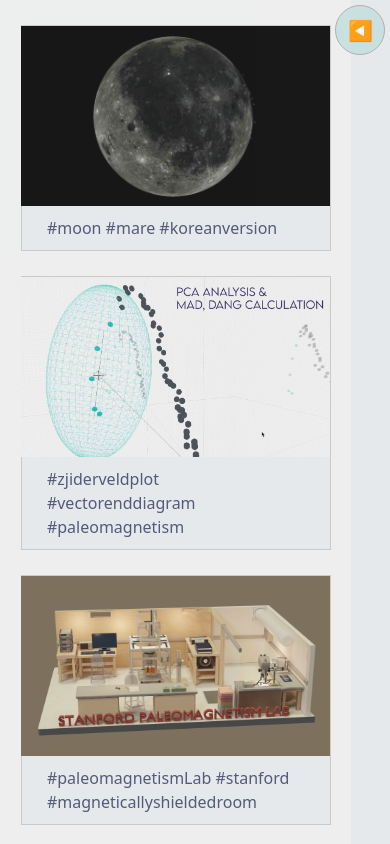
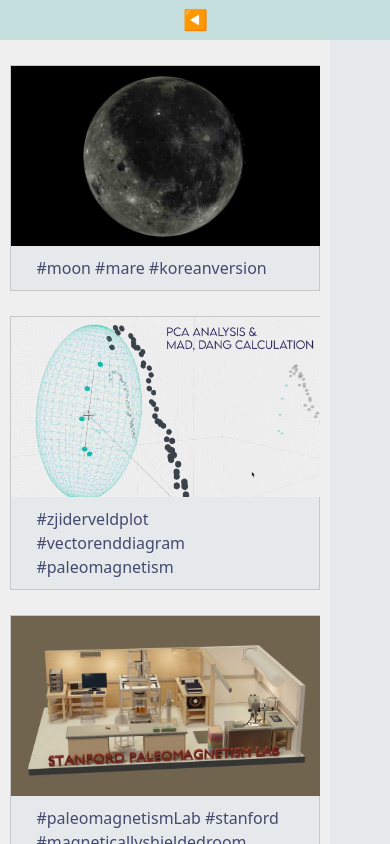
Before and after one commit to jiinjung/jiinjung, a website built with Vite: page src/playground/playground.html in a window 390 px wide. Built offline with nearby package versions, Linux system fonts and the light colour scheme.

Commit message:
add menubar for mobile

```diff
--- a/src/playground/playground.css
+++ b/src/playground/playground.css
@@ -7,30 +7,29 @@
 
 .menubar{
     position: fixed;
-    top: 5px;
-    right: 5px;
-    width: 50px;
-    height: 50px;
-    z-index: 99;
+    /* bottom:0px; */
+    /* right: 5px; */
+    width: 100vw;
+    /* height: 100px; */
+    z-index: 9999;
     background-color: rgb(197, 223, 223);
-    border-radius: 50%;
+    /* border-radius: 5px; */
     overflow: hidden;
     align-items: center;
-    border : 1px solid rgb(169, 169, 169);
-    opacity: 0.9;
+    /* border : 1px solid rgb(169, 169, 169); */
+    opacity: 1;
 }
 
 .menubar_text{
     display: flex;
     flex-direction: column;
-    justify-content: center;
+    justify-content: left;
     text-align: center;
     transition: 0.5s;
-    padding: 10px;
+    padding: 5px;
     font-size: 20px;
-    color: rgb(52, 53, 58);
+    color: rgb(0, 0, 0)
 }
-
 
 .sidenav {
     display: flex;
@@ -115,20 +114,25 @@
 }
 
 
-@media screen and (max-width:420px) {
+@media screen and (max-width:500px) {
+
+    .thumbnail_div{
+        min-width: 310px;
+    }
 
     .sidenav {
-        width: 90vw;
-        min-width: 90vw;
+        margin-top:40px;
+        width: 310px;
         height:100vh;
         position: fixed;
         z-index: 1;
         background-color: #efefef;
         overflow:scroll;
-        opacity: 0.9;
+        opacity: 1;
     }
 
     .appContainer {
+        margin-top:40px;
         margin-left: 0vw;
         position: fixed;
         height:100vh;
--- a/src/playground/playground.html
+++ b/src/playground/playground.html
@@ -11,7 +11,7 @@
 </head>
 <body>
     <div id="menubar" class="menubar" onclick="hideSideNav()">
-        <h1 class ="menubar_text"> ◀️  </h1>
+        <h1 class ="menubar_text"> ◀️ </h1>
     </div>
 
     <div class="sidenav">
@@ -23,7 +23,7 @@
         </div>
         </div>
 
-        <div class="thumbnail_div" onclick="changeContent_src('apps/zjiderveldPlot.html')" >
+        <div class="thumbnail_div" onclick="changeContent_html('apps/zjiderveldPlot.html')" >
         <img src="thumbnail/zjiderveld.jpg" class="thumbnail_img">
         <div class ="thumbnail_text">
             <h1> #zjiderveldplot #vectorenddiagram #paleomagnetism </h1>
@@ -164,7 +164,7 @@
     //menubar only appear when the screen is small
 
     const menubar = document.getElementById("menubar");
-    if (window.innerWidth > 400){
+    if (window.innerWidth > 500){
         // show menubar
         menubar.style.display = "none";
     } else {
```
Also changed, not shown: src/index.html (+1 -1 lines).
